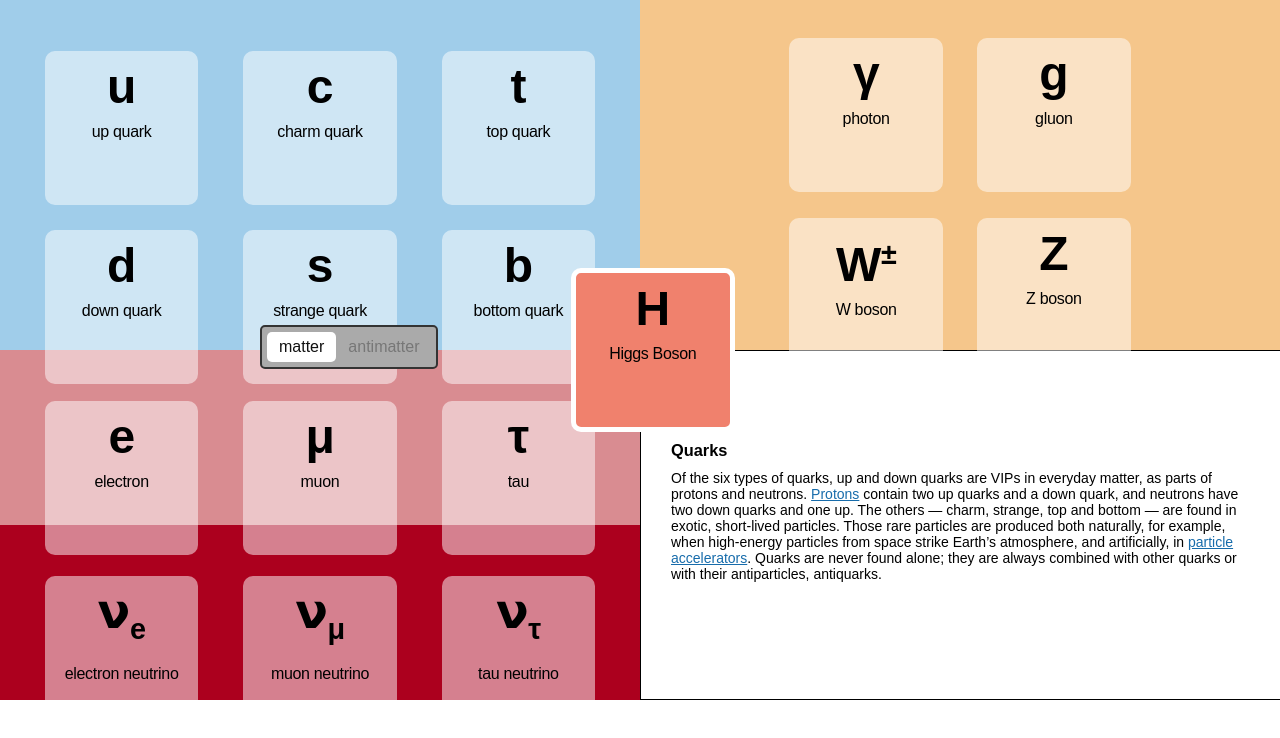
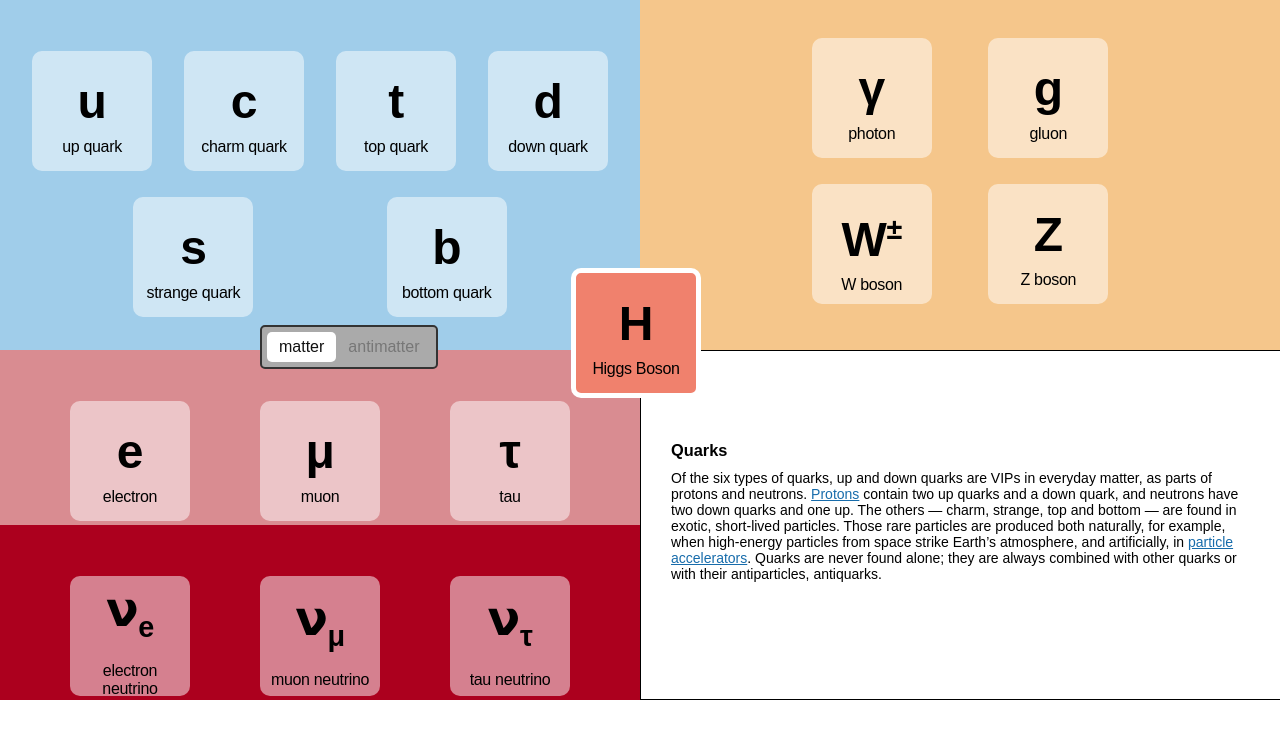
Before and after one commit to tylermachado/sn-particle-model, a React (Create React App) app: page / in a window 1280 px wide. Shown: the top 738 px of the page. Built offline with nearby package versions, Linux system fonts and the light colour scheme; a web font is replaced by a local one.

Commit message:
fixing box width and subsequent antimatter top-line bizarreness

```diff
--- a/src/App.scss
+++ b/src/App.scss
@@ -153,7 +153,6 @@ sub, sup {
       & .particle-content {
         position: absolute;
         width: 100%;
-        height: 100%;
       }
 
     .symbol, .name {
@@ -175,6 +174,7 @@ sub, sup {
 
     @media (min-width: $md-screen) {
       width:12vw;
+      max-width: 120px;
       margin:0 1vw 2vw;
 
       .symbol {
```
